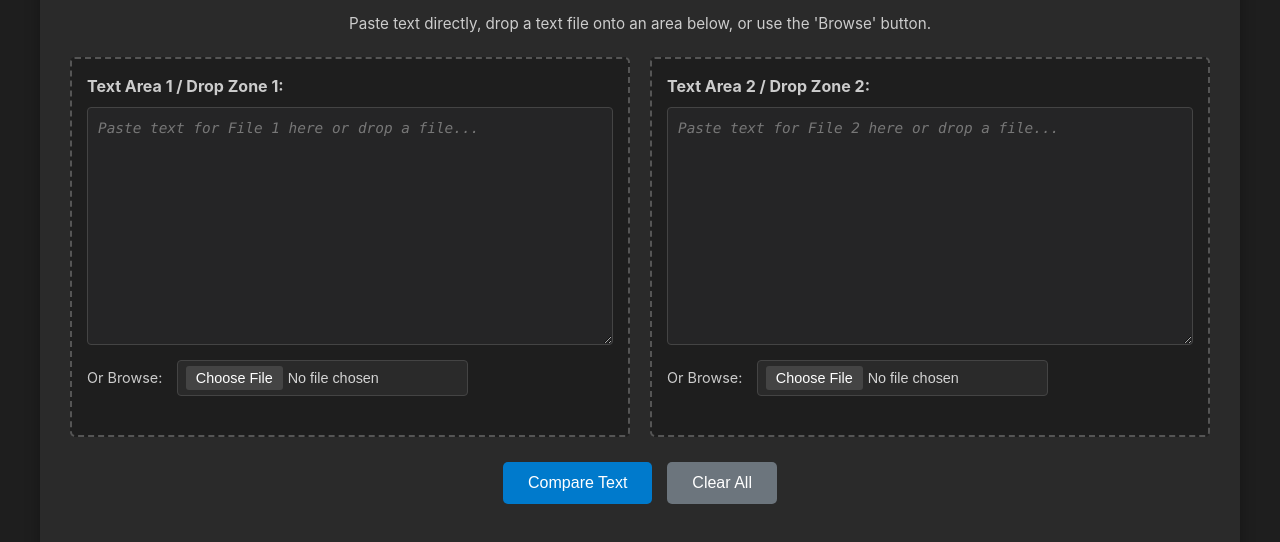
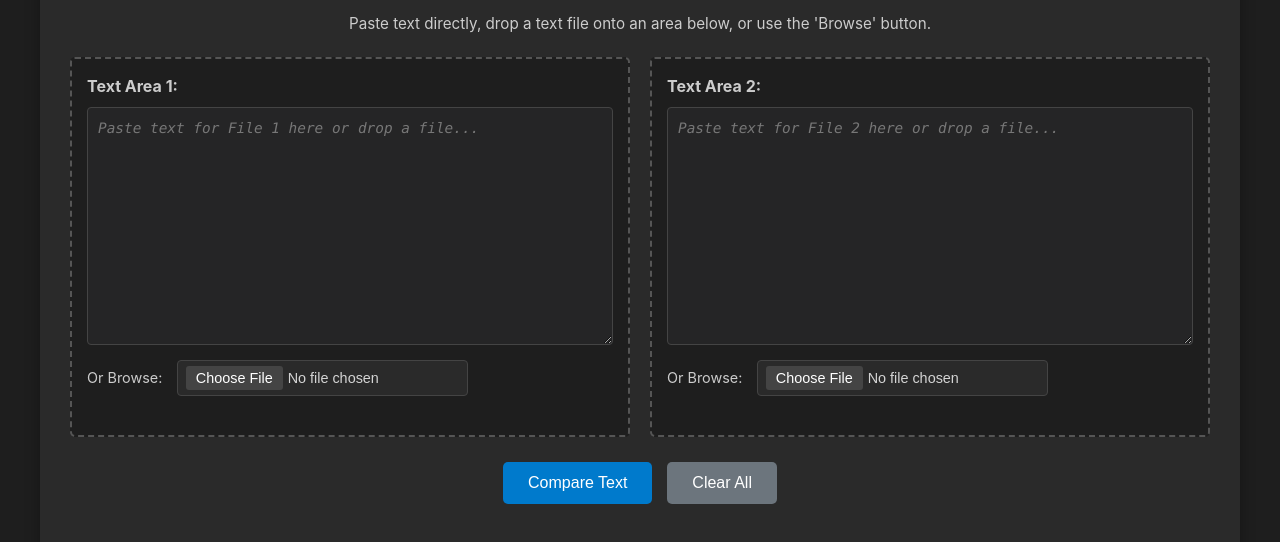
Before and after one commit to bogdanbarbulescu/diff, a plain HTML site: page index.html in a window 1280 px wide. Shown: the part 104-646 px from the top of the page. Drawn offline with Linux system fonts and the light colour scheme.

Commit message:
Update index.html

```diff
--- a/index.html
+++ b/index.html
@@ -16,7 +16,7 @@
         <div class="input-section">
             <!-- Input Area 1 -->
             <div class="file-input-container drop-zone" id="drop-zone-1">
-                <label for="text-input-1">Text Area 1 / Drop Zone 1:</label>
+                <label for="text-input-1">Text Area 1:</label>
                 <textarea id="text-input-1" rows="10" placeholder="Paste text for File 1 here or drop a file..."></textarea>
                 <label for="file1" class="file-browse-label">Or Browse:</label>
                 <input type="file" id="file1" class="file-input-fallback" accept=".txt, .text, .log, .csv, .md, .html, .css, .js, .json, .xml, .yaml, .ini">
@@ -25,7 +25,7 @@
 
             <!-- Input Area 2 -->
             <div class="file-input-container drop-zone" id="drop-zone-2">
-                 <label for="text-input-2">Text Area 2 / Drop Zone 2:</label>
+                 <label for="text-input-2">Text Area 2:</label>
                  <textarea id="text-input-2" rows="10" placeholder="Paste text for File 2 here or drop a file..."></textarea>
                  <label for="file2" class="file-browse-label">Or Browse:</label>
                 <input type="file" id="file2" class="file-input-fallback" accept=".txt, .text, .log, .csv, .md, .html, .css, .js, .json, .xml, .yaml, .ini">
```
